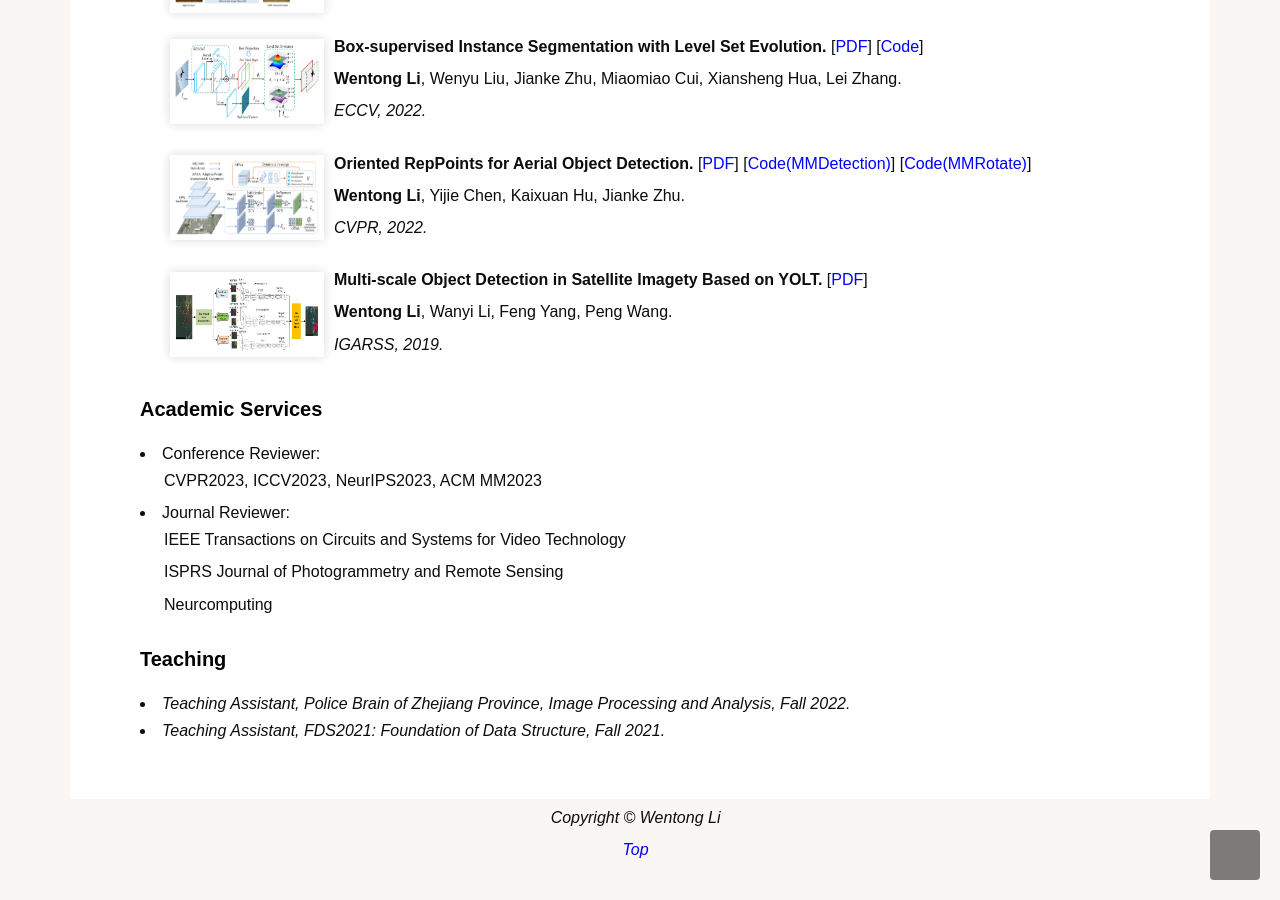
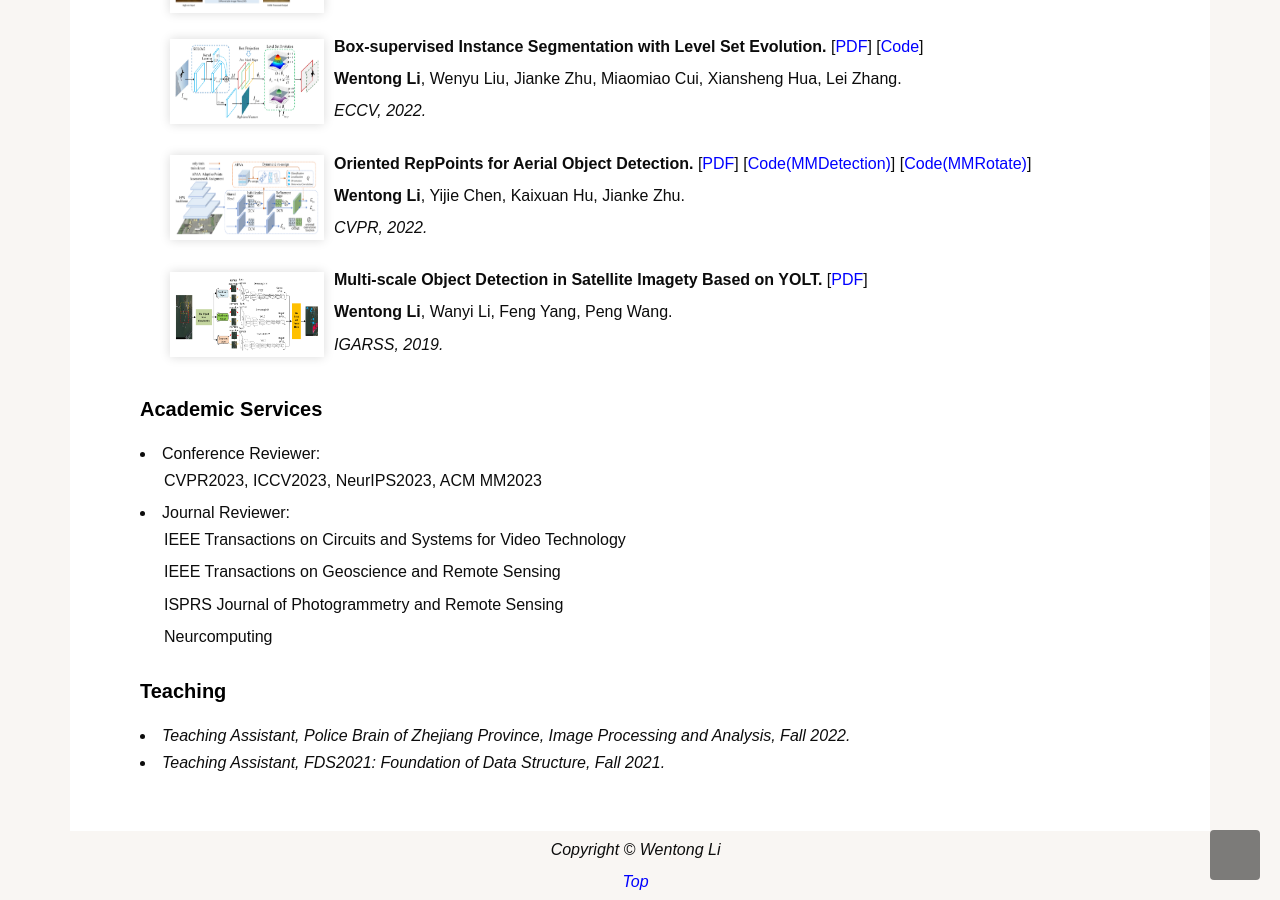
Before and after one commit to cslwt/cslwt.github.io, a Jekyll site: the page index.html, which Jekyll copies as it is, in a window 1280 px wide and 900 px high, scrolled down 1208 px. Built offline with Jekyll 4.4.1, drawn with Linux system fonts in a browser that asks for light colours; some web fonts are replaced.

Commit message:
Update index.html

```diff
--- a/index.html
+++ b/index.html
@@ -259,6 +259,9 @@
          				&emsp;&ensp;IEEE Transactions on Circuits and Systems for Video Technology
 				        <p>
 					<p>
+         				&emsp;&ensp;IEEE Transactions on Geoscience and Remote Sensing
+				        <p>
+					<p>
          				&emsp;&ensp;ISPRS Journal of Photogrammetry and Remote Sensing
 				        <p>
 					<p>
```
